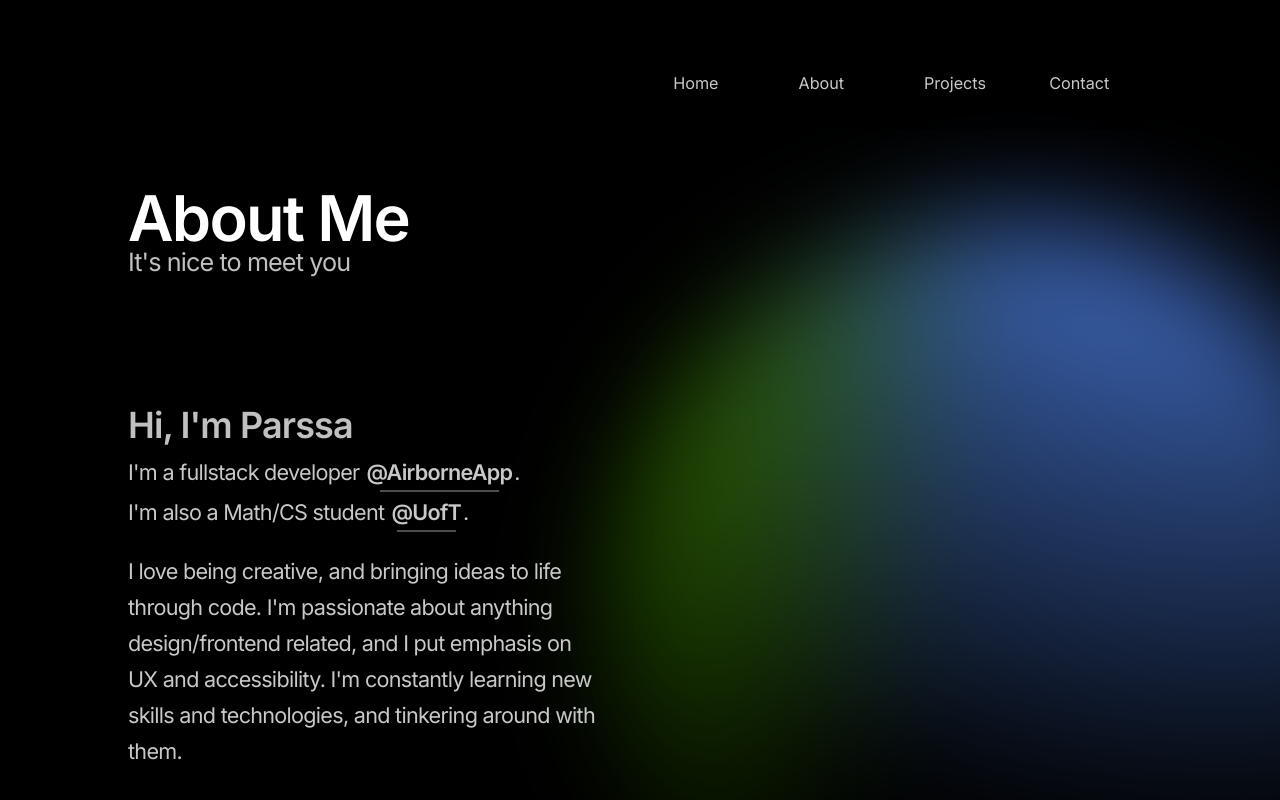
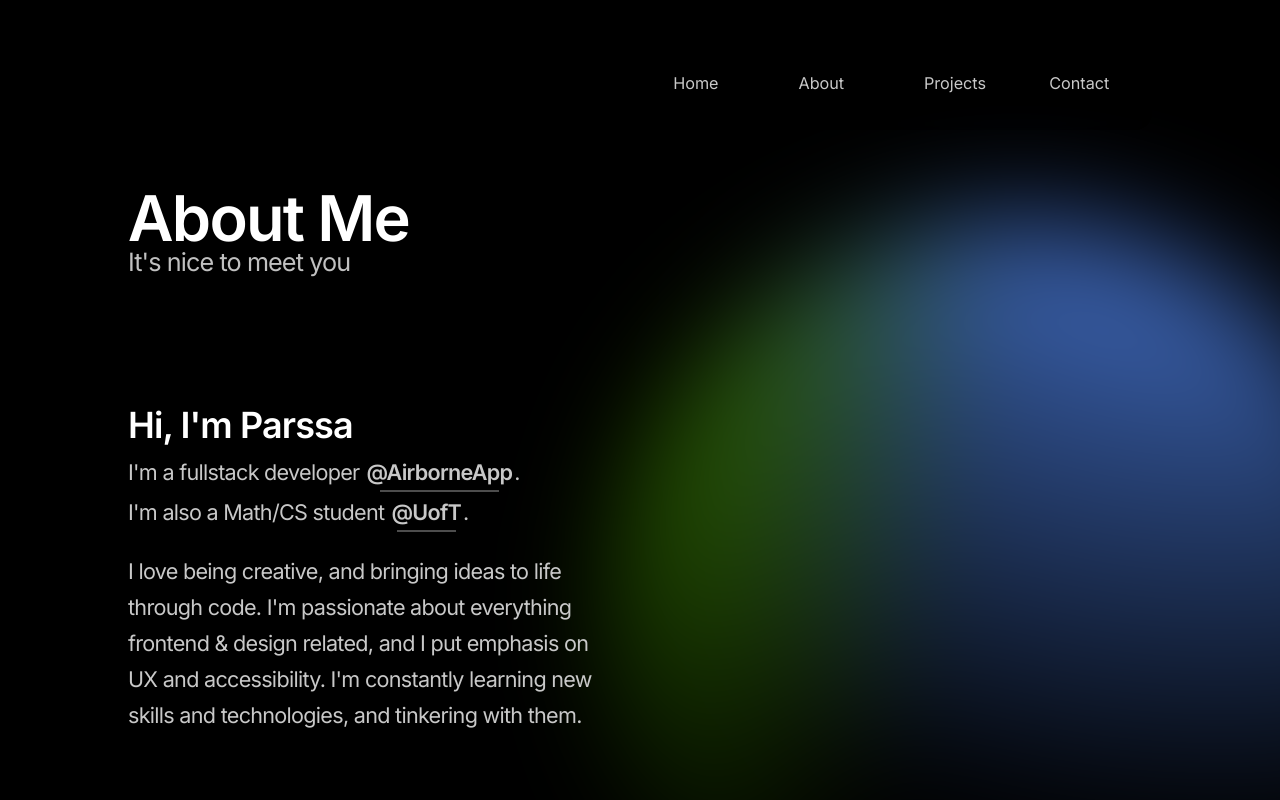
Before and after one commit to parssak/nextjs-website, a Next.js app: page /about in a window 1280 px wide. Built offline with nearby package versions, Linux system fonts and the light colour scheme.

Commit message:
Fixed next project section

```diff
--- a/components/About.jsx
+++ b/components/About.jsx
@@ -13,7 +13,7 @@ const About = () => {
                 I'm also a Math/CS student <LinkText target="_about">@UofT</LinkText>.
             </Description>
             <Description>
-                I love being creative, and bringing ideas to life through code. I'm passionate about anything design/frontend related, and I put emphasis on UX and accessibility. I'm constantly learning new skills and technologies, and tinkering around with them.
+                I love being creative, and bringing ideas to life through code. I'm passionate about everything frontend & design related, and I put emphasis on UX and accessibility. I'm constantly learning new skills and technologies, and tinkering with them.
             </Description>
         </Container>
     );
--- a/components/NextProject.jsx
+++ b/components/NextProject.jsx
@@ -6,6 +6,12 @@ import { Subtitle, Title } from './styles';
 const NextProjectContainer = styled.div`
     min-height: 25vh;
     display: flex;
+    width: calc(100% - 4.8rem);
+
+    @media (max-width: 565px) {
+        width: calc(100% - 2rem);
+    }
+
     justify-content: center;
     align-items: center;
     flex-direction: column;
@@ -13,6 +19,7 @@ const NextProjectContainer = styled.div`
     padding: 4rem 2rem;
     transition: all 0.2s ease;
     margin-top: 10rem;
+    background: rgba(255, 255, 255, 0);
     & > * {
         transition: all 0.4s ease-in-out;
         transform: scale(0.75);
@@ -20,7 +27,7 @@ const NextProjectContainer = styled.div`
     }
     :hover {
         cursor: pointer;
-        background: rgba(255, 255, 255, 0.03);
+        background: rgba(255, 255, 255, 0.085);
         & > * {
             transform: scale(0.85);
         }
--- a/components/projects/Darco.js
+++ b/components/projects/Darco.js
@@ -1,7 +1,7 @@
 import React from 'react';
 import HorizontalContent from '../HorizontalContent';
 import NextProject from '../NextProject';
-import { Container, SectionTitle, Description, Subtitle, Title, HorizontalContentWrapper, LinkText } from '../styles';
+import { Container,  Description, Subtitle, Title, LinkText } from '../styles';
 
 const Darco = () => {
     return (
@@ -12,7 +12,7 @@ const Darco = () => {
             <Description><b>Convert any PDF to dark mode with ease</b></Description>
             <br /><br />
             <Description>
-                Darco is an app I made that converts PDFs into dark mode.
+                Darco is an app that converts PDFs into dark mode.
                 I made Darco in Fall 2020, during an online semester at university.
                 As I encountered blindingly-white PDFs, I began searching for
                 a solution. When I realized there was no good iPad solution
@@ -24,7 +24,7 @@ const Darco = () => {
             </Description>
             <br />
             <HorizontalContent tech={"ReactJS • TypeScript • PDF.JS • Swift"} role={"Creator • Developer"} date="2020"/>
-            <NextProject nextProjectName={'mixbot'} />
+            {/* <NextProject nextProjectName={'mixbot'} /> */}
         </Container>
     );
 }
--- a/components/projects/MixBot.js
+++ b/components/projects/MixBot.js
@@ -1,4 +1,5 @@
 import React from 'react';
+import HorizontalContent from '../HorizontalContent';
 import { Container, Description, SectionTitle, Subtitle, Title } from '../styles';
 
 const MixBot = () => {
@@ -10,6 +11,7 @@ const MixBot = () => {
             <SectionTitle><b>Your personal DJ</b></SectionTitle>
             <br /><br />
             <Description>Lorem ipsum dolor sit amet, consectetur adipisicing elit. Facilis velit sunt enim nulla perspiciatis exercitationem id eos ea veritatis! Pariatur odio consequuntur, laborum voluptates aspernatur neque ducimus impedit soluta qui, necessitatibus corrupti quam reprehenderit. Facere cum deserunt eos amet reiciendis ipsam, ipsum sapiente nemo illum nam similique laudantium. In, enim?</Description>
+            <HorizontalContent tech={"React • ExpressJS • MongoDB"} role={"Creator"} date={"2020"} />
         </Container>
     );
 }
--- a/components/styles/index.js
+++ b/components/styles/index.js
@@ -29,7 +29,7 @@ export const Subtitle = styled.h2`
     ${introduce}
 `
 export const SectionTitle = styled.h3`
-    color: #c0c0c0;
+    color: #fff;
     font-weight:600;
     font-size: 2rem;
     margin: 0;
@@ -57,8 +57,8 @@ export const Label = styled.label`
 //** Layout */
 export const Container = styled.section`
     min-height: 100vh;
+    max-width: 2000px;
     width: 100%;
-    max-width: 2000px;
     position: relative;
     z-index: 0;
     overflow-y: overflow;
--- a/pages/darco.js
+++ b/pages/darco.js
@@ -3,7 +3,7 @@ import PageBase from '../components/PageBase';
 
 const DarcoPage = () => {
     return (
-        <PageBase pageTitle='Parssa K | Darco'>
+        <PageBase pageTitle='Parssa K | Darco' nextProjectName='mixbot'>
             <Darco />
         </PageBase>
     );
```
